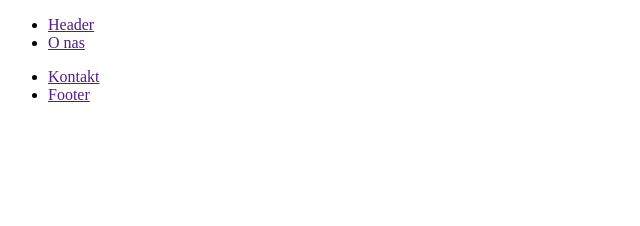
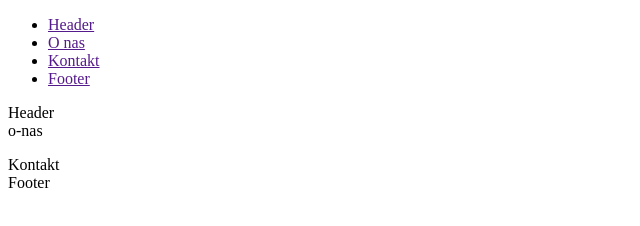
Before and after one commit to Papiernia/html1, a plain HTML site: page index.html in a window 1280 px wide. Shown: the whole page, without its empty margins (0-640 px from the left). Drawn offline with Linux system fonts and the light colour scheme.

Commit message:
poprawiona wersja

```diff
--- a/index.html
+++ b/index.html
@@ -1,17 +1,38 @@
 <!DOCTYPE html>
 <html lang="en">
+
 <head>
     <meta charset="UTF-8">
     <title>Document</title>
 </head>
+
 <body>
-  <ul>
-      <li><header id="main"><a href="">Header</a></header></li>
-      <li><section id="o-nas"><a href="">O nas</a></li>
+
+    <nav>
+        <ul>
+            <li>
+                <a href="">Header</a>
+            </li>
+            <li>
+                <a href="">O nas</a>
+            </li>
+            <li>
+                <a href="">Kontakt</a>
+            </li>
+            <li>
+                <a href="">Footer</a>
+            </li>
+        </ul>
+    </nav>
+
+    <header id="main">Header</header>
+    <section id="o-nas">o-nas
         <p class="tekst"></p>
-        </section>
-    <li><section id="kontakt"><a href="">Kontakt</a></section></li>
-    <li><footer id="footer"><a href="">Footer</a></footer></li>
-    </ul>
+    </section>
+    <section id="kontakt">Kontakt</section>
+    <footer id="footer">Footer</footer>
+
+
 </body>
+
 </html>
```
